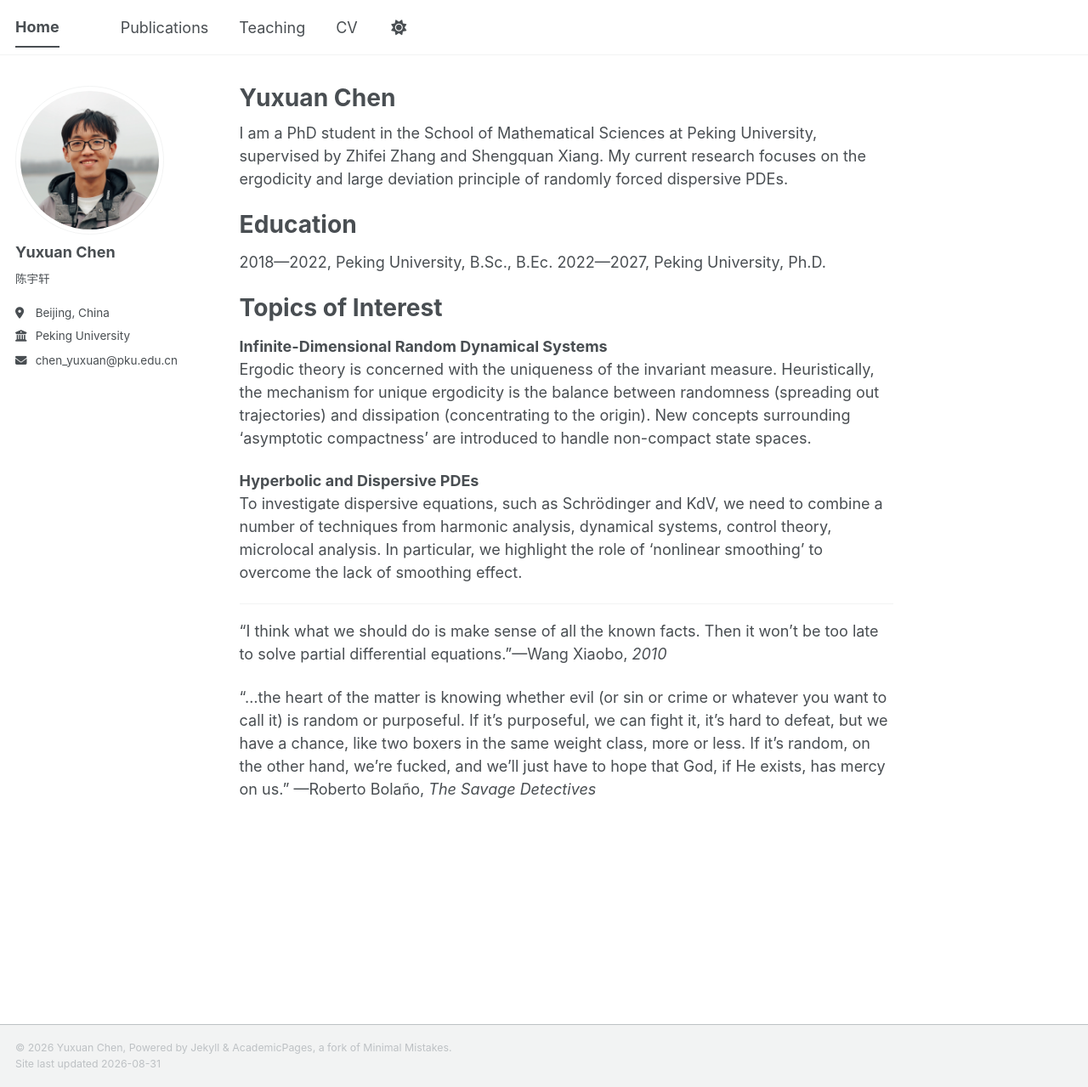
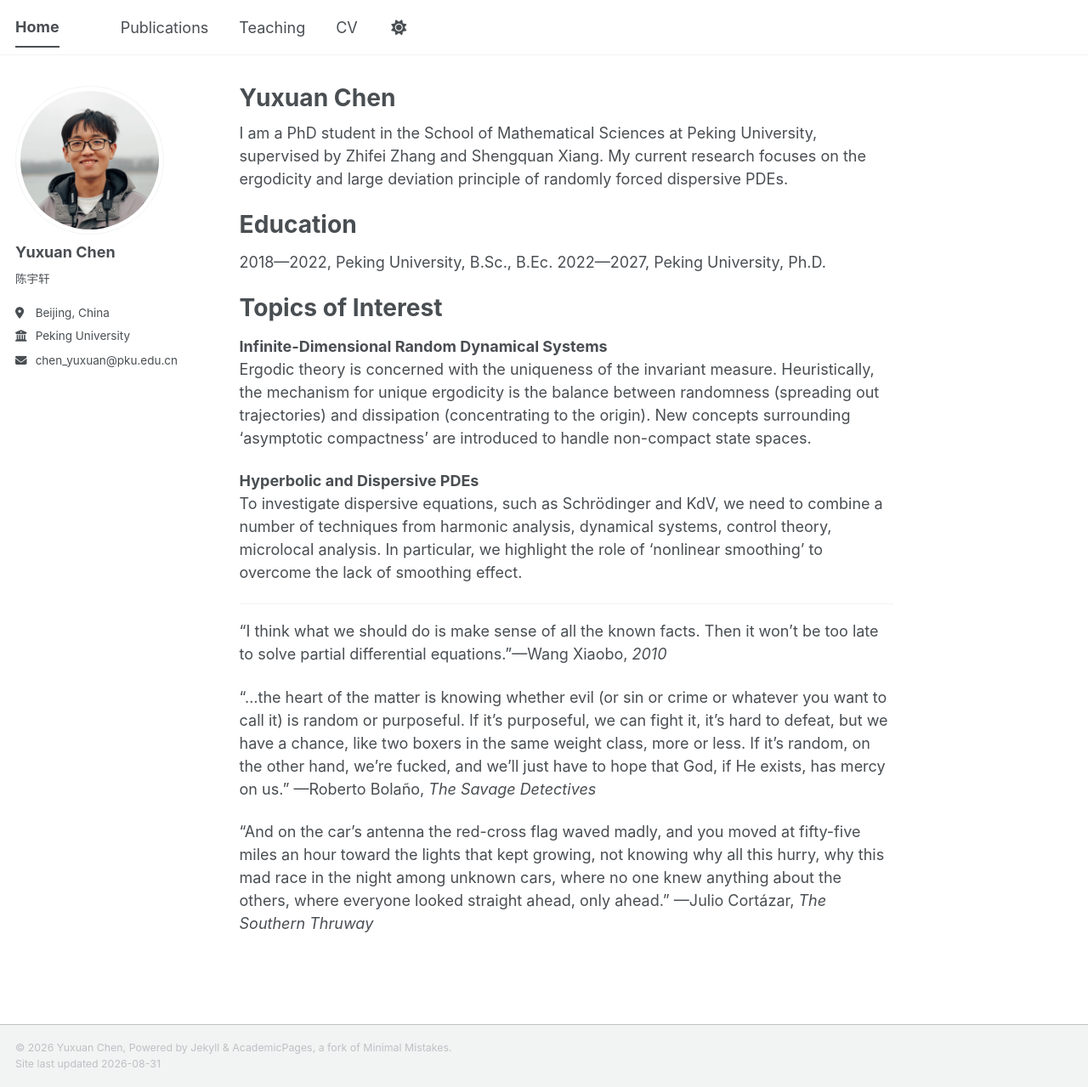
Before and after one commit to yxchen-pku/yxchen-pku.github.io, a Jekyll site: the page built from _pages/about.md, in a window 1280 px wide and 1279 px high. Shown: the whole window at 85% size. Built offline with Jekyll 4.4.1, drawn with Linux system fonts in a browser that asks for light colours; a script bundle is joined from its source files by our own code; library files that are not in the unit come from our copies.

Commit message:
Add quote from Julio Cortázar to about page

```diff
--- a/_pages/about.md
+++ b/_pages/about.md
@@ -27,3 +27,5 @@ To investigate dispersive equations, such as Schrödinger and KdV, we need to co
 <q>I think what we should do is make sense of all the known facts. Then it won't be too late to solve partial differential equations.</q>—Wang Xiaobo, <i>2010</i>
 
 <q>...the heart of the matter is knowing whether evil (or sin or crime or whatever you want to call it) is random or purposeful. If it's purposeful, we can fight it, it's hard to defeat, but we have a chance, like two boxers in the same weight class, more or less. If it's random, on the other hand, we're fucked, and we'll just have to hope that God, if He exists, has mercy on us.</q> —Roberto Bolaño, <i>The Savage Detectives</i>
+
+<q>And on the car’s antenna the red-cross flag waved madly, and you moved at fifty-five miles an hour toward the lights that kept growing, not knowing why all this hurry, why this mad race in the night among unknown cars, where no one knew anything about the others, where everyone looked straight ahead, only ahead.</q> —Julio Cortázar, <i>The Southern Thruway</i>
```
